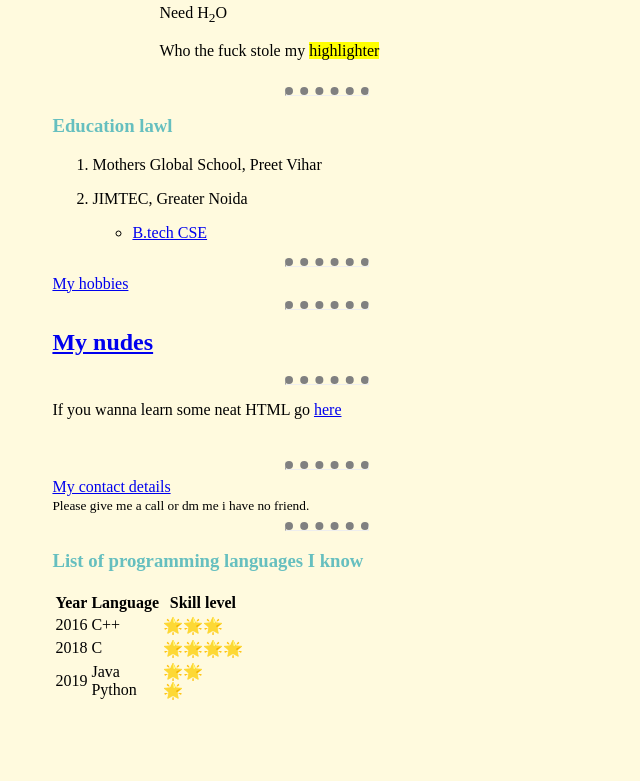
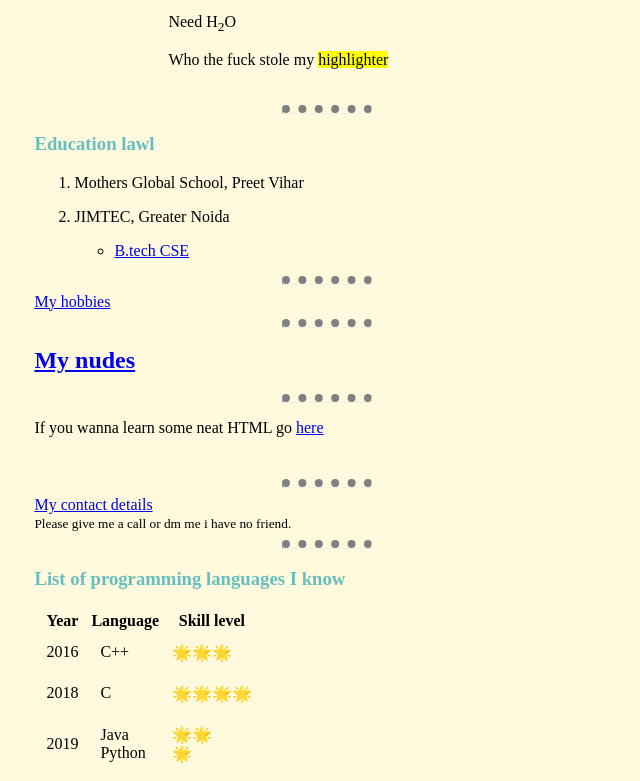
Before and after one commit to Sadist98/cv, a plain HTML site: page index.html in a window 1280 px wide. Shown: the part 258-1039 px from the top of the page, without its empty margins (313-953 px from the left). Before the commit the page ends 969 px from the top, so only its background shows below. Drawn offline with Linux system fonts and the light colour scheme.

Commit message:
Update styles.css

```diff
--- a/css/styles.css
+++ b/css/styles.css
@@ -21,3 +21,6 @@ h1,h2,h3{
 {
   border-radius: 100%;
 }
+tr,td{
+  padding: 10px;
+}
```
